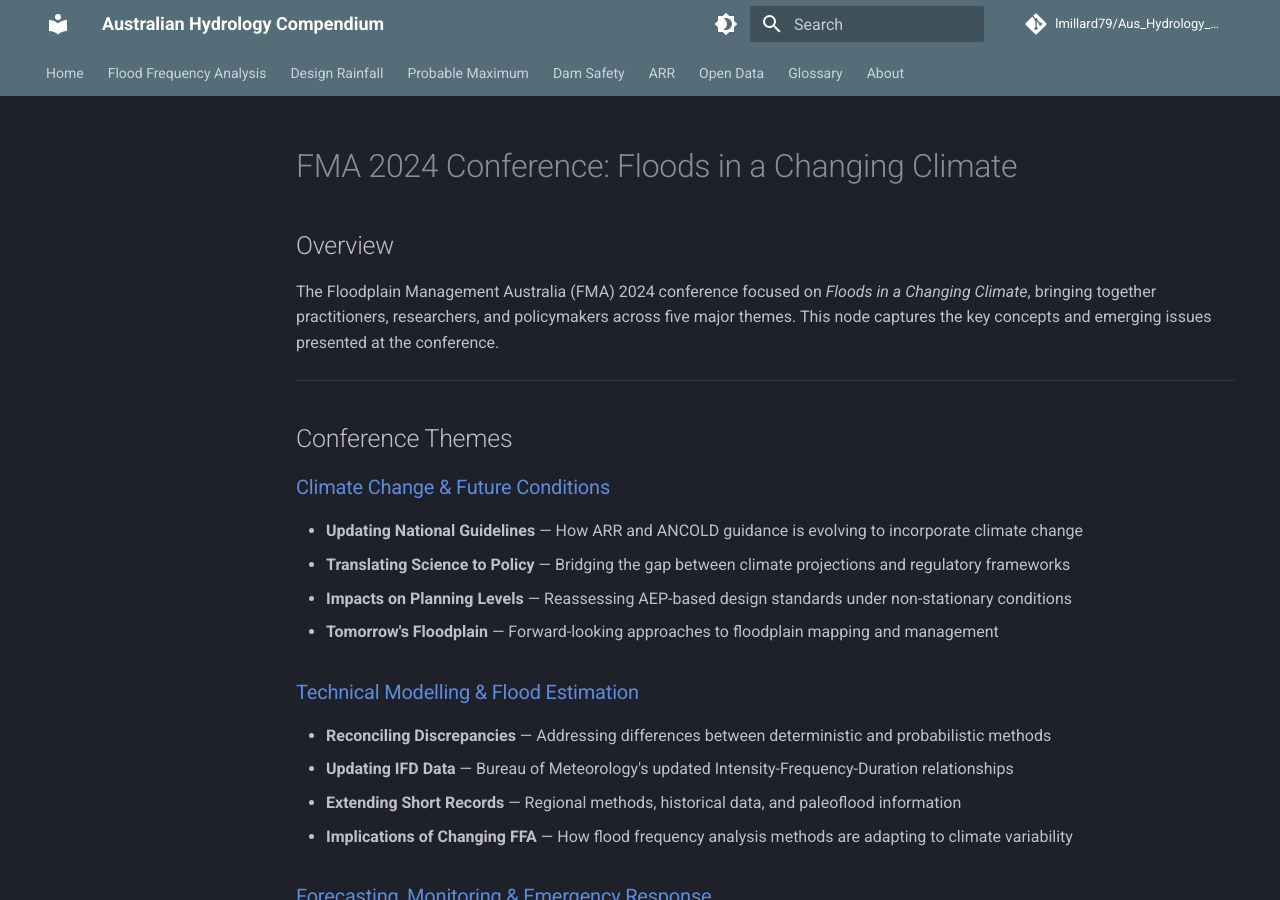
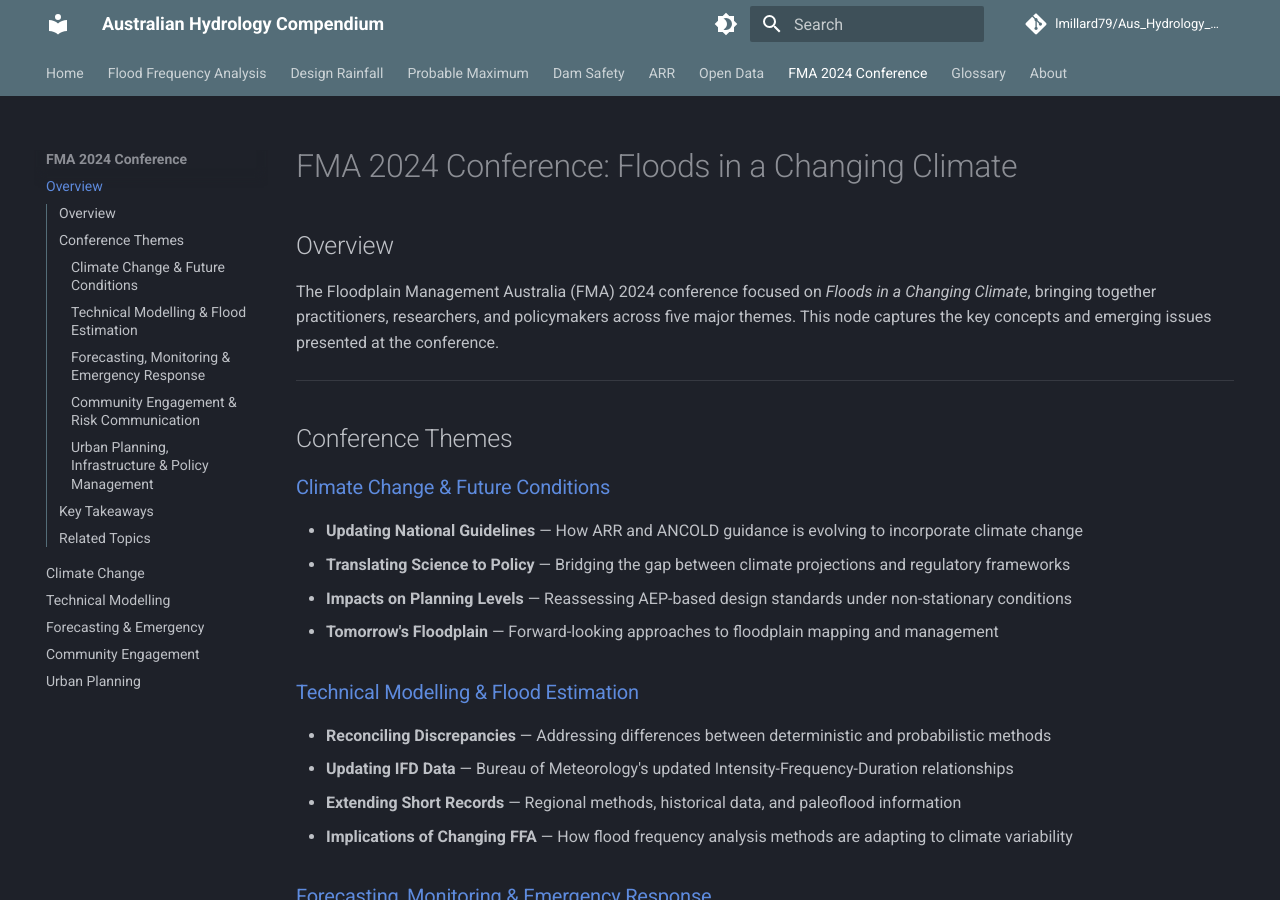
Before and after one commit to lmillard79/aus_hydrology_compendium, an MkDocs documentation site: the page built from docs/fma-2024/index.md, in a window 1280 px wide and 900 px high. Built offline with MkDocs 1.6.1 and Material for MkDocs 9.7.7, drawn with Linux system fonts in a browser that asks for light colours; comment, search, counter and statistics services are not loaded.

```diff
--- a/mkdocs.yml
+++ b/mkdocs.yml
@@ -65,5 +65,12 @@ nav:
     - Overview: arr/index.md
   - Open Data:
     - Overview: open-data/index.md
+  - FMA 2024 Conference:
+    - Overview: fma-2024/index.md
+    - Climate Change: fma-2024/climate-change.md
+    - Technical Modelling: fma-2024/technical-modelling.md
+    - Forecasting & Emergency: fma-2024/forecasting-emergency.md
+    - Community Engagement: fma-2024/community-engagement.md
+    - Urban Planning: fma-2024/urban-planning.md
   - Glossary: glossary.md
   - About: about.md
```
Also changed, not shown: docs/fma-2024/urban-planning.md (added, +43 -0 lines).
